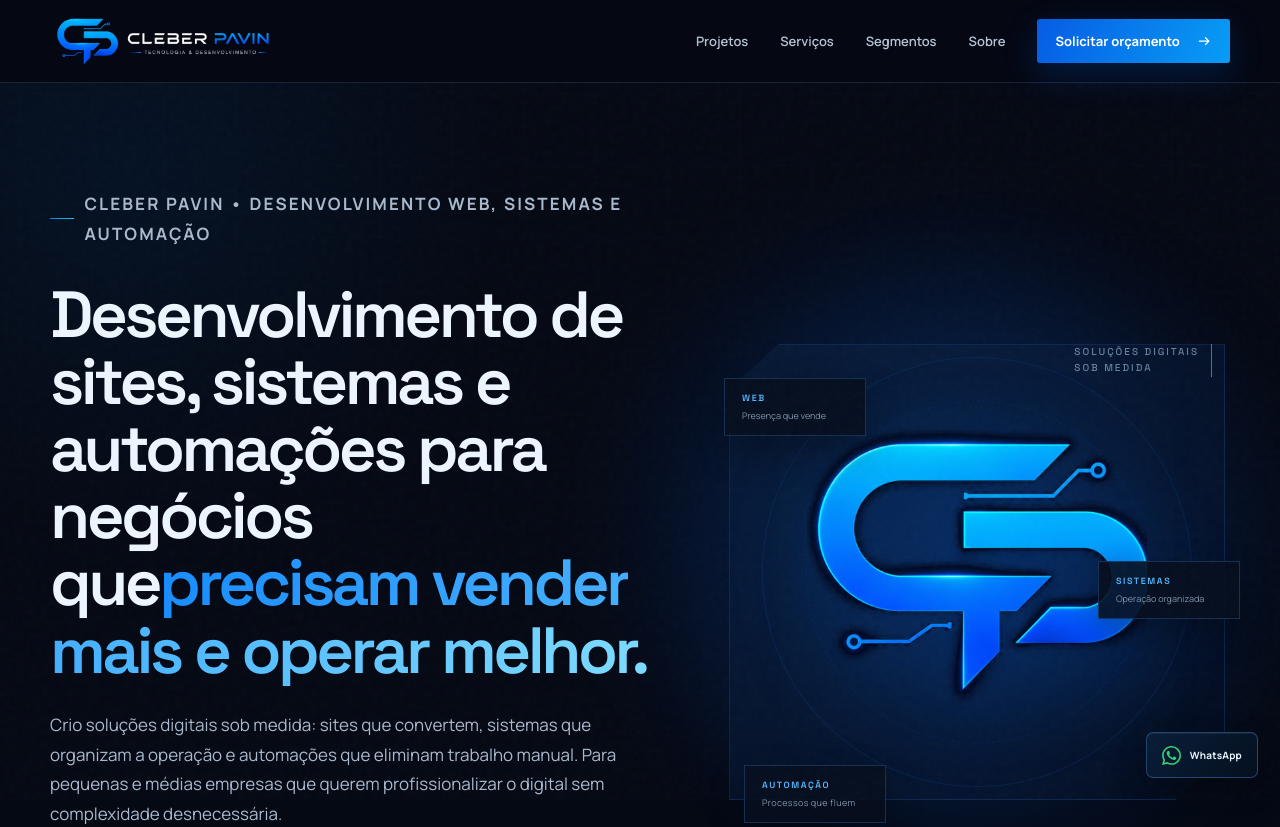
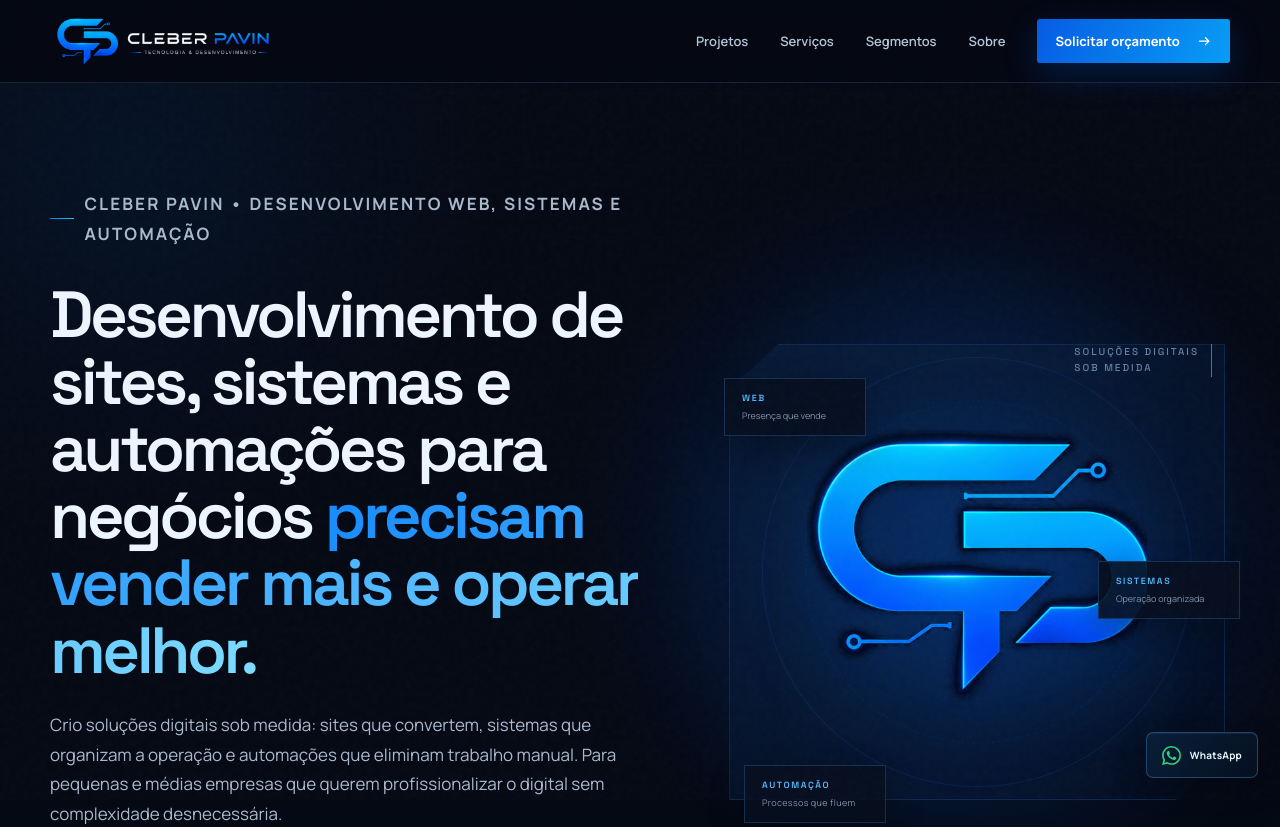
Before and after one commit to cleber-pavin/cleber-pavin-portfolio, a React (Vite) app: page / in a window 1280 px wide. Shown: the top 827 px of the page. Built offline with nearby package versions, Linux system fonts and the light colour scheme.

Commit message:
'title: fix H1 spacing'

```diff
--- a/src/App.tsx
+++ b/src/App.tsx
@@ -256,7 +256,7 @@
           <div className="hero-copy">
             <Eyebrow>Cleber Pavin • Desenvolvimento Web, Sistemas e Automação</Eyebrow>
             <h1>
-              Desenvolvimento de sites, sistemas e automações para negócios que
+              Desenvolvimento de sites, sistemas e automações para negócios{" "}
               <span>precisam vender mais e operar melhor.</span>
             </h1>
             <p>
```
